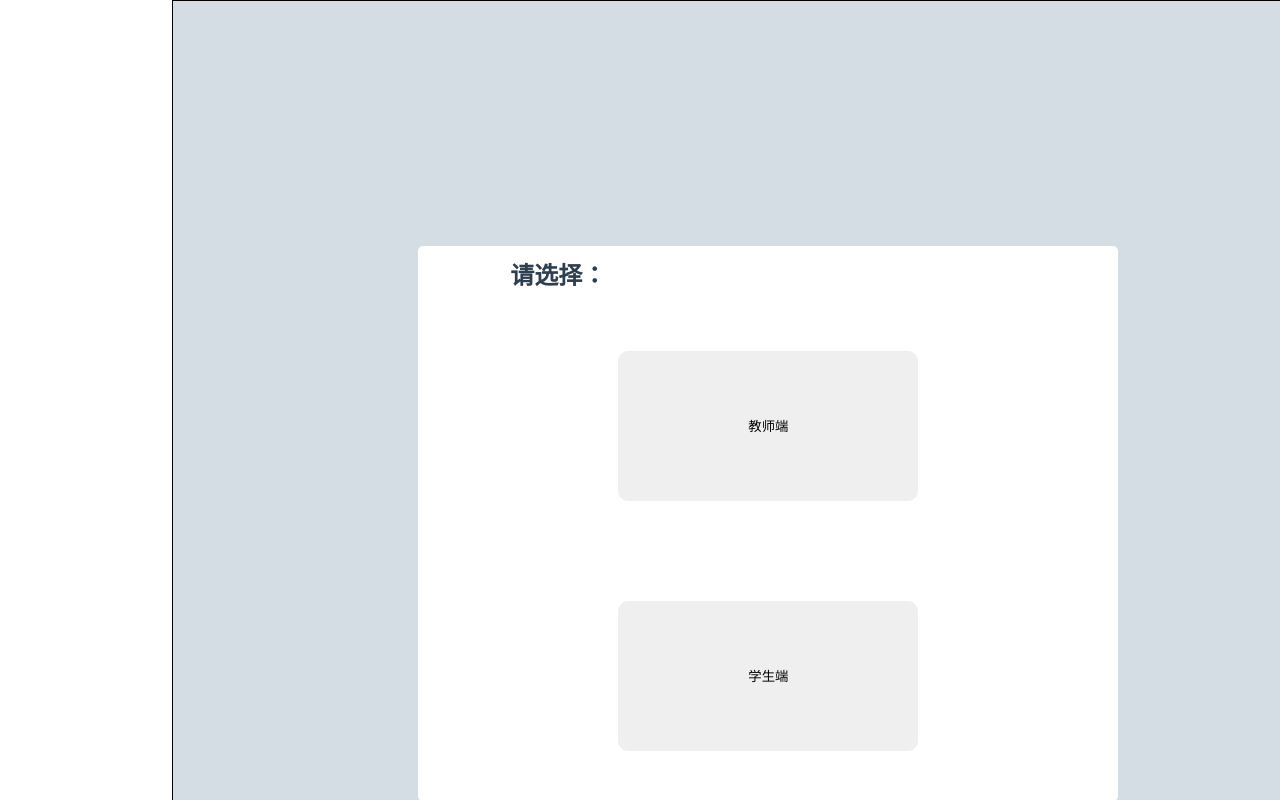
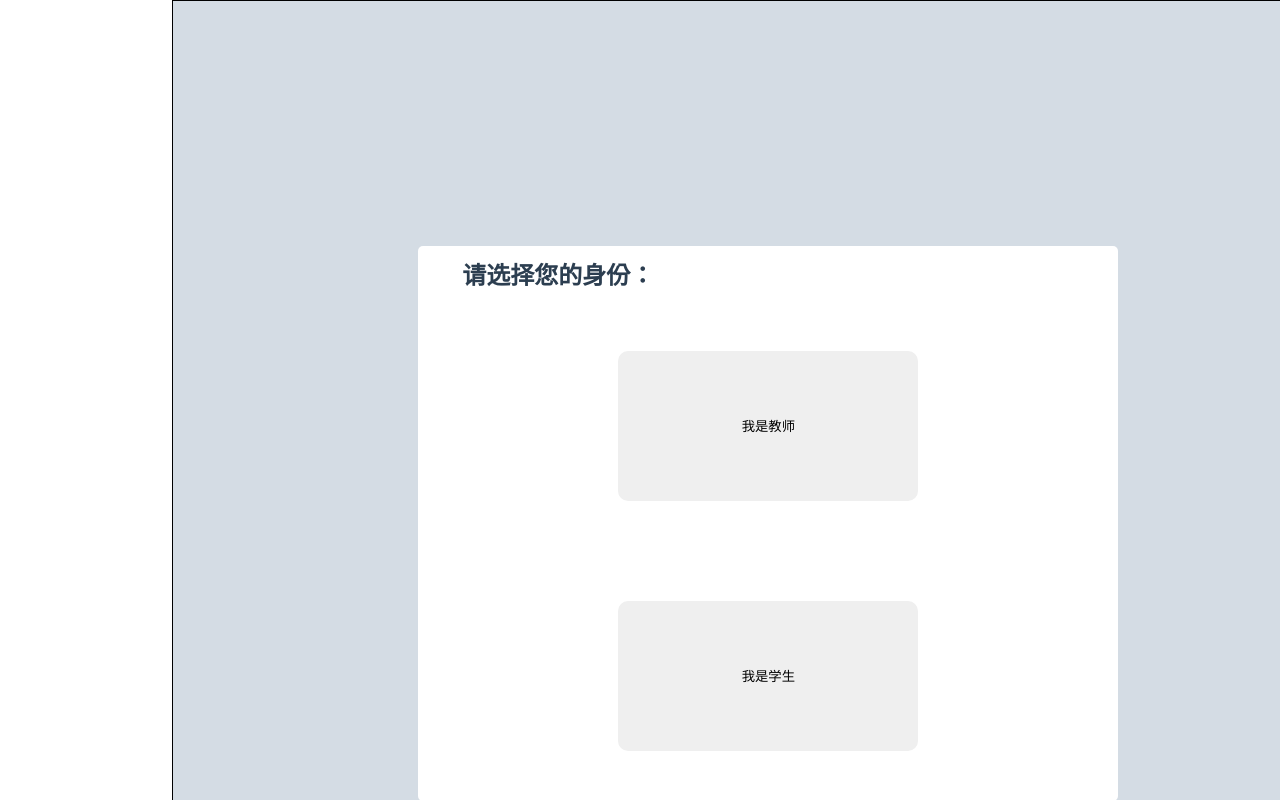
Before and after one commit to TYZhugo/ppxhb, a Vue app in the folder edusystem/: page /#/Login in a window 1280 px wide. Shown: the top 800 px of the page. Built offline with nearby package versions, Linux system fonts and the light colour scheme.

Commit message:
修改登录界面的样式

```diff
--- a/edusystem/src/components/Login.vue
+++ b/edusystem/src/components/Login.vue
@@ -1,10 +1,10 @@
 <template>
-  <div >
+  <div v-show="!$store.state.islogin">
       <div v-show="islogin" class="loginChoose">
-          <h2>请选择：</h2>
-          <button class="logbutton" @click="teacher">教师端</button>
+          <h2>请选择您的身份：</h2>
+          <button class="logbutton" @click="teacher">我是教师</button>
           <br/>
-          <button class="logbutton" @click="student">学生端</button>
+          <button class="logbutton" @click="student">我是学生</button>
       </div>
       <div class="login" v-show="isteacher">
             <div class="LoginContent">
```
